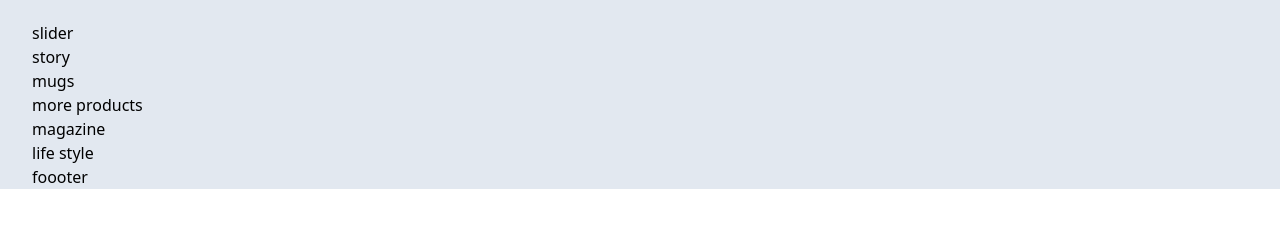
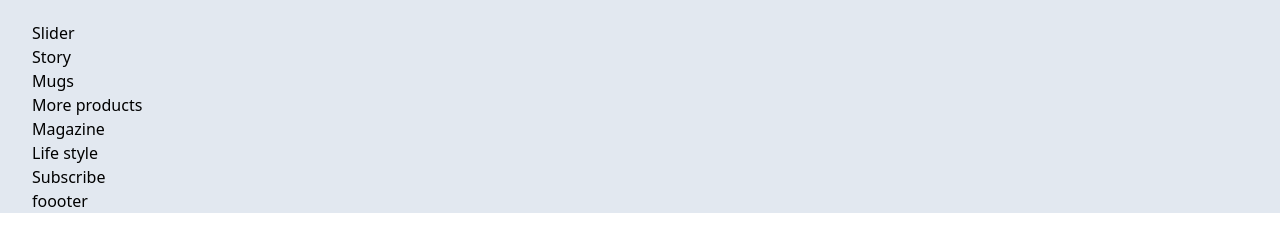
Before and after one commit to ajincome26/cristiano-coffee, a website: page public/index.html in a window 1280 px wide. Shown: the part 57-308 px from the top of the page. Drawn offline with Linux system fonts and the light colour scheme.

```diff
--- a/public/index.html
+++ b/public/index.html
@@ -55,13 +55,13 @@
           </nav>
         </header>
         <main>
-          <div class="slider">slider</div>
-          <div class="our-story">story</div>
-          <div class="featured-mugs">mugs</div>
-          <div class="more-products">more products</div>
-          <div class="magazine">magazine</div>
-          <div class="lifestyle">life style</div>
-          <div class="subscribe"></div>
+          <div class="slider">Slider</div>
+          <div class="our-story">Story</div>
+          <div class="featured-mugs">Mugs</div>
+          <div class="more-products">More products</div>
+          <div class="magazine">Magazine</div>
+          <div class="lifestyle">Life style</div>
+          <div class="subscribe">Subscribe</div>
         </main>
         <footer>foooter</footer>
       </div>
```
